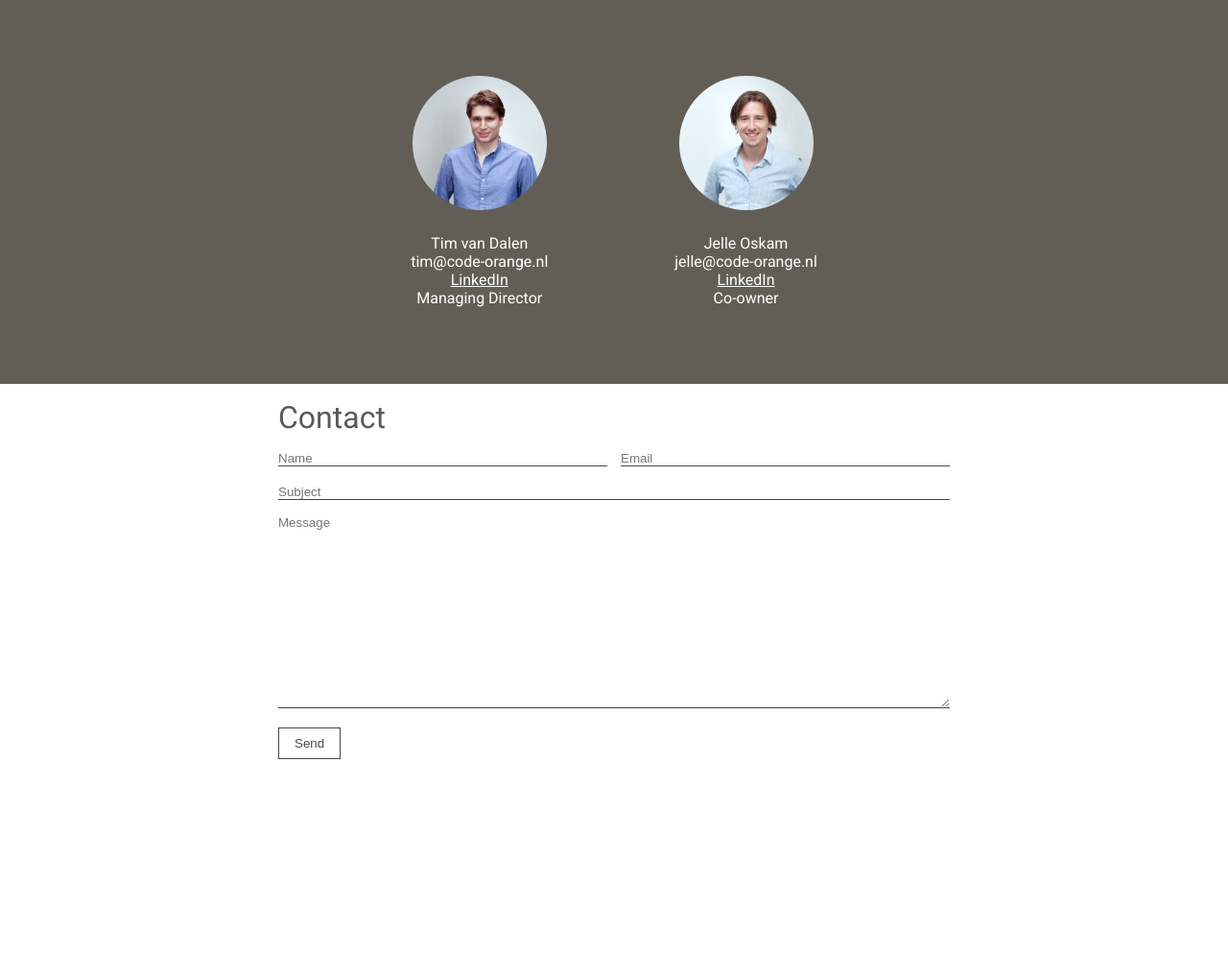
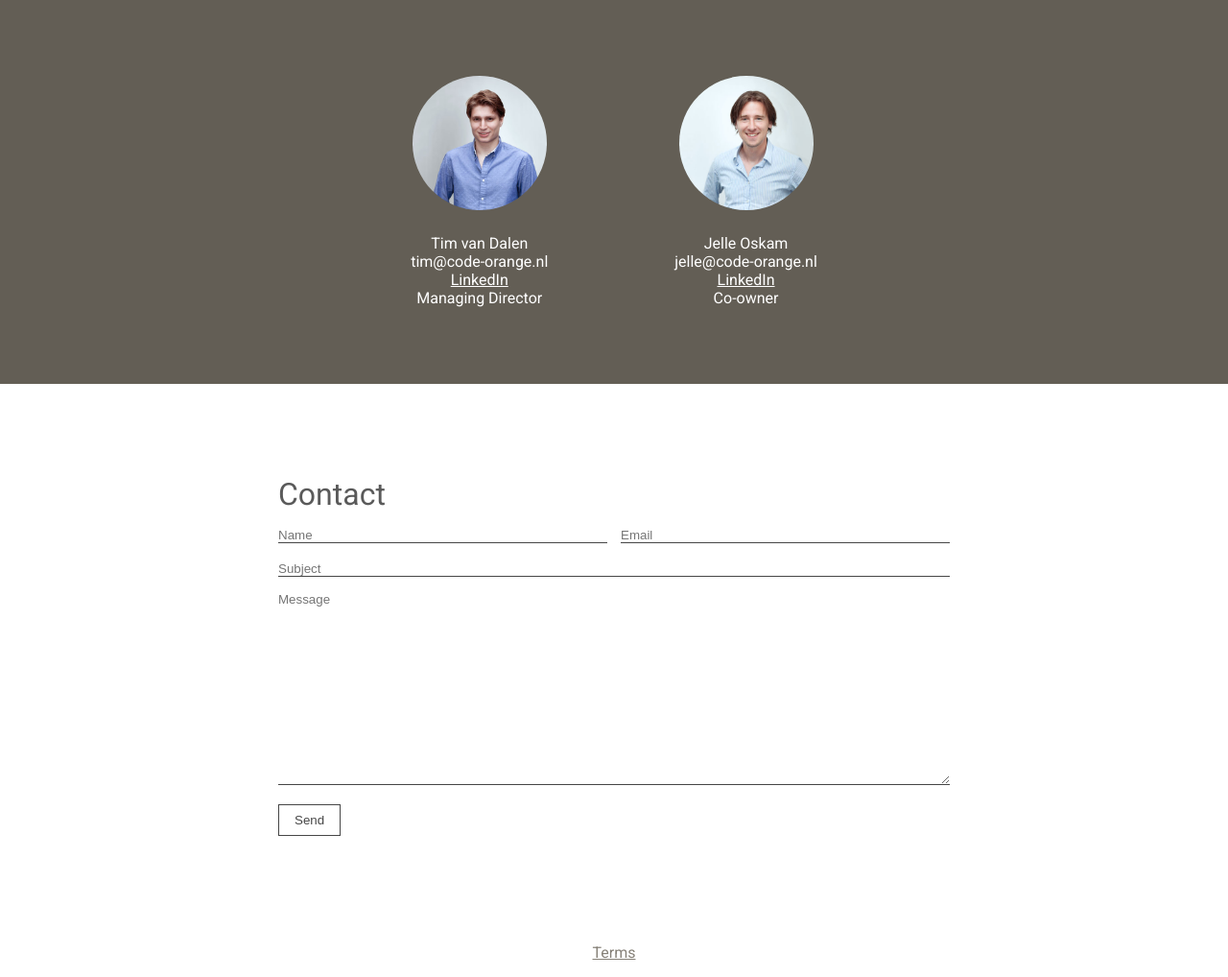
Before and after one commit to code-orange/code-orange.nl, a PHP site: page / in a window 1280 px wide. Shown: the part 1373-2391 px from the top of the page at 96% size. Before the commit the page ends 2164 px from the top, so only its background shows below. Run offline with PHP 8.4, Linux system fonts and the light colour scheme.

Commit message:
Add terms to the site

```diff
--- a/index.html
+++ b/index.html
@@ -124,6 +124,11 @@
 				</div>
 			</form>
 		</section>
+
+		<section class="links">
+			<p><a href="terms.pdf" download>Terms</a></p>
+		</section>
+
 		<script src="contact.js"></script>
 		<script type="application/ld+json">
 			{
--- a/style.css
+++ b/style.css
@@ -110,6 +110,7 @@ section.team > * {
 }
 
 section.contact {
+	padding-top: 5rem;
 	background-color: #ffffff;
 	color: #5a5a5a;
 }
@@ -127,6 +128,17 @@ section.contact > h3 {
 	}
 }
 
+section.links {
+	padding-top: 5rem;
+}
+
+section.links p {
+	text-align: center;
+}
+
+section.links p a {
+	color: #868178;
+}
 
 
 
```
Also changed, not shown: 1 other file.
